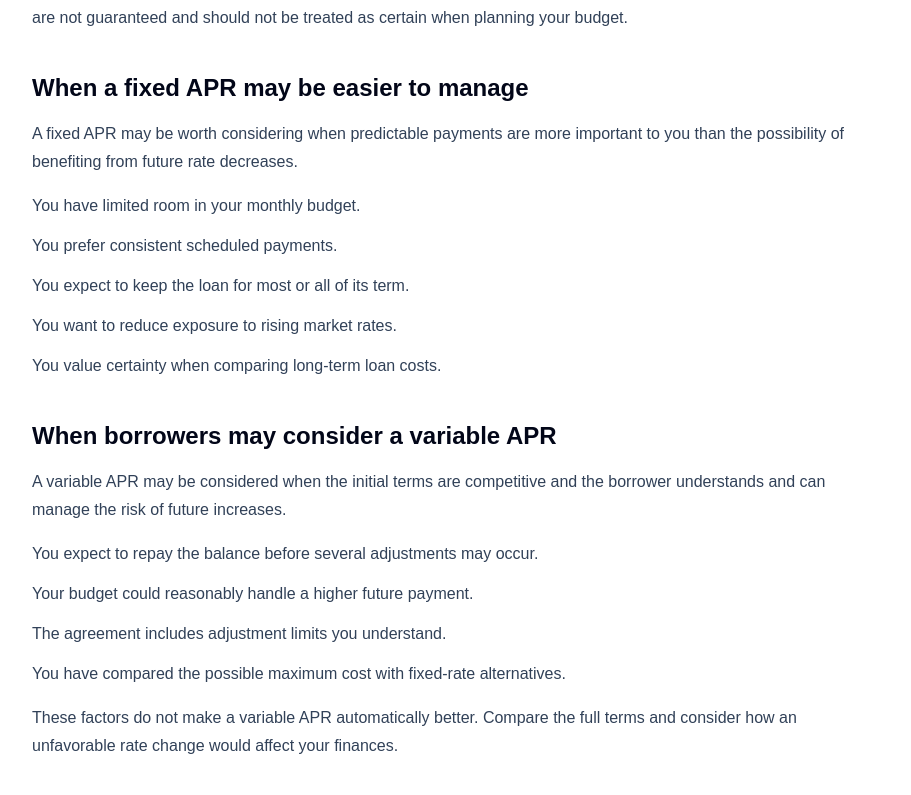
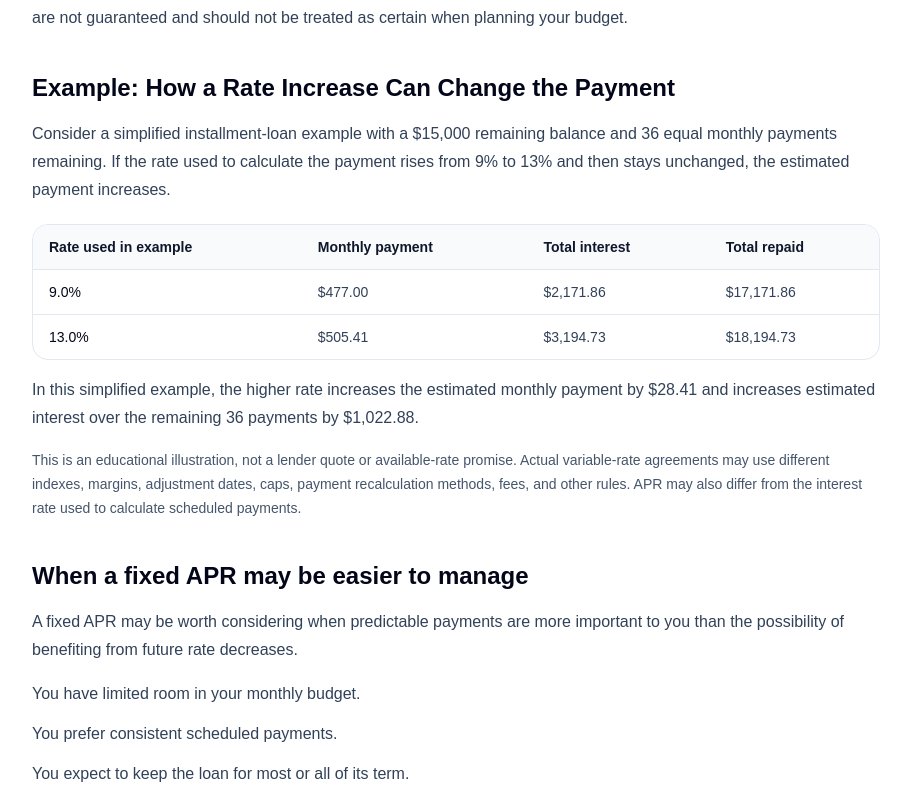
Before and after one commit to 39jorgegonzalez-lab/myloanpreview, a Next.js app: page /learning-center/fixed-vs-variable-apr in a window 1280 px wide. Shown: the part 2645-3440 px from the top of the page, without its empty margins (184-1095 px from the left). Built offline with nearby package versions, Linux system fonts and the light colour scheme.

Commit message:
SEO: Add variable APR rate-change example

```diff
--- a/app/learning-center/fixed-vs-variable-apr/page.tsx
+++ b/app/learning-center/fixed-vs-variable-apr/page.tsx
@@ -264,6 +264,76 @@ export default function FixedVsVariableAprPage() {
 
           <section>
             <h2 className="text-2xl font-bold text-slate-950">
+              Example: How a Rate Increase Can Change the Payment
+            </h2>
+
+            <p className="mt-4 leading-7 text-slate-700">
+              Consider a simplified installment-loan example with a $15,000
+              remaining balance and 36 equal monthly payments remaining. If
+              the rate used to calculate the payment rises from 9% to 13%
+              and then stays unchanged, the estimated payment increases.
+            </p>
+
+            <div className="mt-5 overflow-x-auto rounded-2xl border border-slate-200">
+              <table className="min-w-[700px] w-full border-collapse text-left text-sm">
+                <caption className="sr-only">
+                  Example showing how a higher rate changes payments on a $15,000 balance with 36 payments remaining
+                </caption>
+                <thead className="bg-slate-50 text-slate-900">
+                  <tr>
+                    <th scope="col" className="border-b border-slate-200 px-4 py-3 font-semibold">
+                      Rate used in example
+                    </th>
+                    <th scope="col" className="border-b border-slate-200 px-4 py-3 font-semibold">
+                      Monthly payment
+                    </th>
+                    <th scope="col" className="border-b border-slate-200 px-4 py-3 font-semibold">
+                      Total interest
+                    </th>
+                    <th scope="col" className="border-b border-slate-200 px-4 py-3 font-semibold">
+                      Total repaid
+                    </th>
+                  </tr>
+                </thead>
+
+                <tbody className="text-slate-700">
+                  <tr>
+                    <th scope="row" className="border-b border-slate-200 px-4 py-3 font-medium text-slate-950">
+                      9.0%
+                    </th>
+                    <td className="border-b border-slate-200 px-4 py-3">$477.00</td>
+                    <td className="border-b border-slate-200 px-4 py-3">$2,171.86</td>
+                    <td className="border-b border-slate-200 px-4 py-3">$17,171.86</td>
+                  </tr>
+                  <tr>
+                    <th scope="row" className="px-4 py-3 font-medium text-slate-950">
+                      13.0%
+                    </th>
+                    <td className="px-4 py-3">$505.41</td>
+                    <td className="px-4 py-3">$3,194.73</td>
+                    <td className="px-4 py-3">$18,194.73</td>
+                  </tr>
+                </tbody>
+              </table>
+            </div>
+
+            <p className="mt-4 leading-7 text-slate-700">
+              In this simplified example, the higher rate increases the
+              estimated monthly payment by $28.41 and increases estimated
+              interest over the remaining 36 payments by $1,022.88.
+            </p>
+
+            <p className="mt-4 text-sm leading-6 text-slate-600">
+              This is an educational illustration, not a lender quote or
+              available-rate promise. Actual variable-rate agreements may use
+              different indexes, margins, adjustment dates, caps, payment
+              recalculation methods, fees, and other rules. APR may also differ
+              from the interest rate used to calculate scheduled payments.
+            </p>
+          </section>
+
+          <section>
+            <h2 className="text-2xl font-bold text-slate-950">
               When a fixed APR may be easier to manage
             </h2>
 
```
